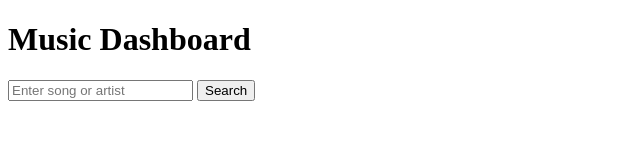
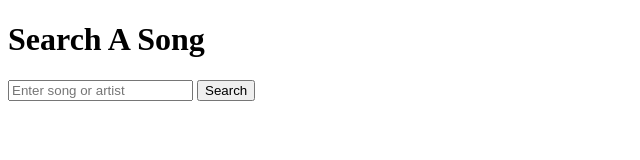
Before and after one commit to geraz0/Using-External-APIs, a website: page public/index.html in a window 1280 px wide. Shown: the whole page, without its empty margins (0-640 px from the left). Drawn offline with Linux system fonts and the light colour scheme.

Commit message:
chnaged html code

```diff
--- a/public/index.html
+++ b/public/index.html
@@ -3,10 +3,10 @@
 <head>
   <meta charset="UTF-8">
   <meta name="viewport" content="width=device-width, initial-scale=1.0">
-  <title>Music Dashboard</title>
+  <title>Using External APIs</title>
 </head>
 <body>
-  <h1>Music Dashboard</h1>
+  <h1>Search A Song</h1>
   <form id="searchForm">
     <input type="text" id="query" name="query" placeholder="Enter song or artist">
     <button type="submit">Search</button>
```
